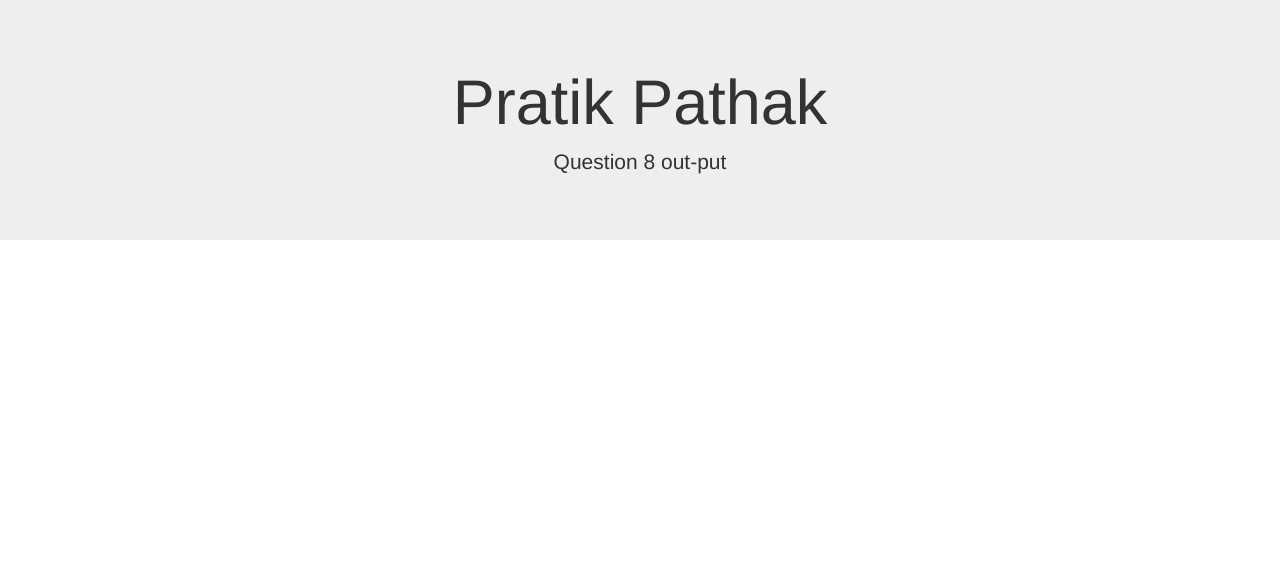
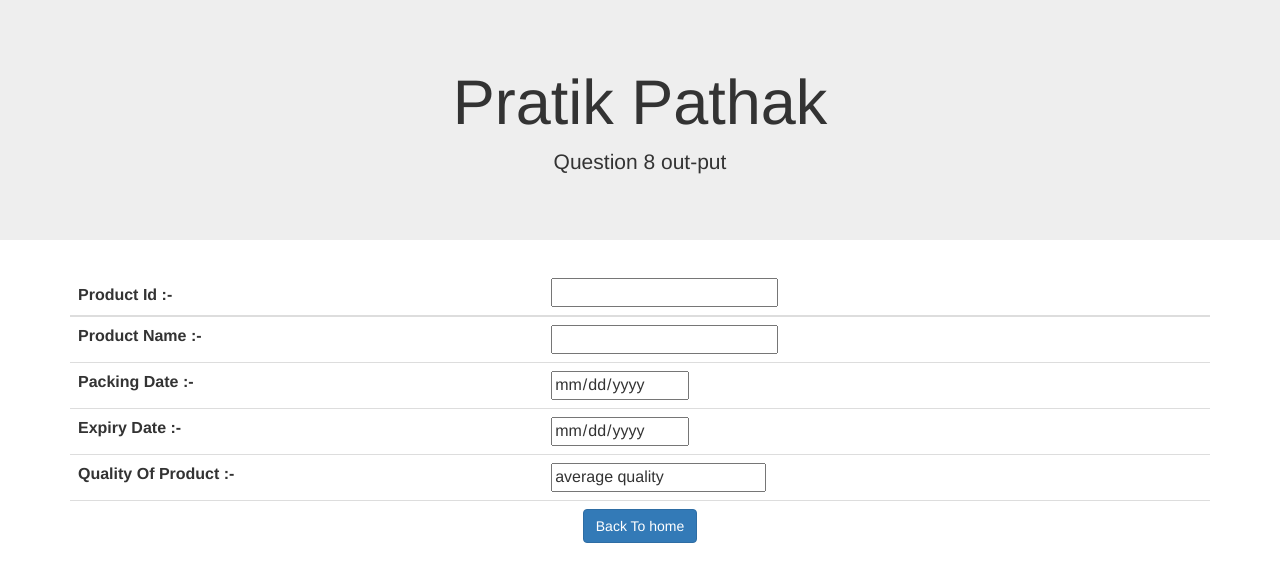
Before and after one commit to pratikpathak99/PHP, a PHP site: the page made by Assignment/Question 8/show.php in a window 1280 px wide. Shown: the top 582 px of the page. Run offline with PHP 8.4, Linux system fonts and the light colour scheme; the visitor is signed in with stand-in values (Sample User, id 1).

Commit message:
Update show.php

```diff
--- a/Assignment/Question 8/show.php
+++ b/Assignment/Question 8/show.php
@@ -1,7 +1,34 @@
 <?php
     session_start();
     $product = $_SESSION["Main_array"];
-
+    $id = $product['Product_ID'];
+    $name = $product['Product_Name'];
+    $Product_Packing_Date = $product['Product Packing_Date'];
+    $Expiry_Date = $product['Expiry_Date'];
+    $Quality_Of_Product = $product['Quality_Of_Product'];
+    $current_date = date("Y/m/d");
+    $product_expire_date=ceil(abs(strtotime($current_date)-strtotime($Product_Packing_Date))/86400);
+    $sub_struct_month = ($product_expire_date / 30);
+    $sub_struct_month = floor($sub_struct_month);
+    if($sub_struct_month<=3)
+    {
+        $qtyprod='good quality';
+    }
+    else if($sub_struct_month>=4)
+    {
+        $qtyprod='average quality';
+    }
+    else if($sub_struct_month>=5)
+    {
+        $qtyprod='poor quality';
+    }
+    else if($sub_struct_month>=6)
+    {
+        $qtyprod='unused quality';
+    }
+    if(isset($_POST['submit'])){
+        header("Location:../index.php" );
+    }
 ?>
 <html>
 <head>
@@ -25,5 +52,39 @@
     <h1>Pratik Pathak</h1>
     <p>Question 8 out-put</p>
 </div>
+<div class="container">
+    <form method="post">
+        <table class="table" >
+            <thead>
+            <tr>
+                <th scope="col">Product Id :- </th>
+                <th scope="col" > <input type="text" name="Product_Id" id="Product_Id" readonly value = "<?php echo $id; ?>"/> </th>
+            </tr>
+            </thead>
+            <tbody>
+            <tr>
+                <th scope="col">Product Name :- </th>
+                <th> <input type="text" name="product_name" id="product_name" readonly value = "<?php echo $name; ?>"/> </th>
+            </tr>
+            <tr>
+                <th scope="row">Packing Date :- </th>
+                <td><input type="Date" name="packing_date" id="packing_date" readonly value = "<?php echo $Product_Packing_Date; ?>"></td>
+            </tr>
+            <tr>
+                <th scope="row">Expiry Date :- </th>
+                <td><input type="Date" name="Expiry_Date" id="Expiry_Date" readonly value = "<?php echo $Expiry_Date; ?>"></td>
+            </tr>
+            <tr>
+                <th scope="row">Quality Of Product :- </th>
+                <td><input type="text" name="Quality_Of_Product" id="Quality_Of_Product" readonly value = "<?php echo $qtyprod; ?>"/></td>
+            </tr>
+            <tr>
+                <th colspan="2" style="text-align:center;"><input type="submit" id="submit" name="submit" class="btn btn-primary" value="Back To home"/>  </th>
+            </tr>
+
+            </tbody>
+        </table>
+    </form>
+</div>
 </body>
 </html>
```
